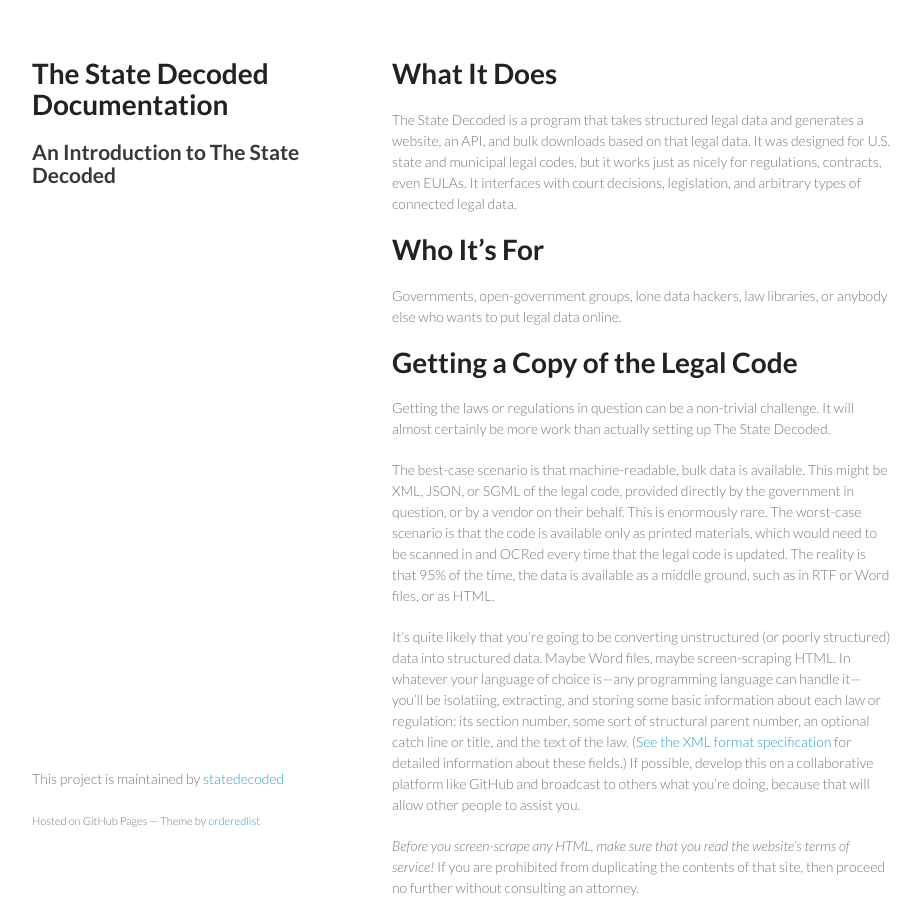
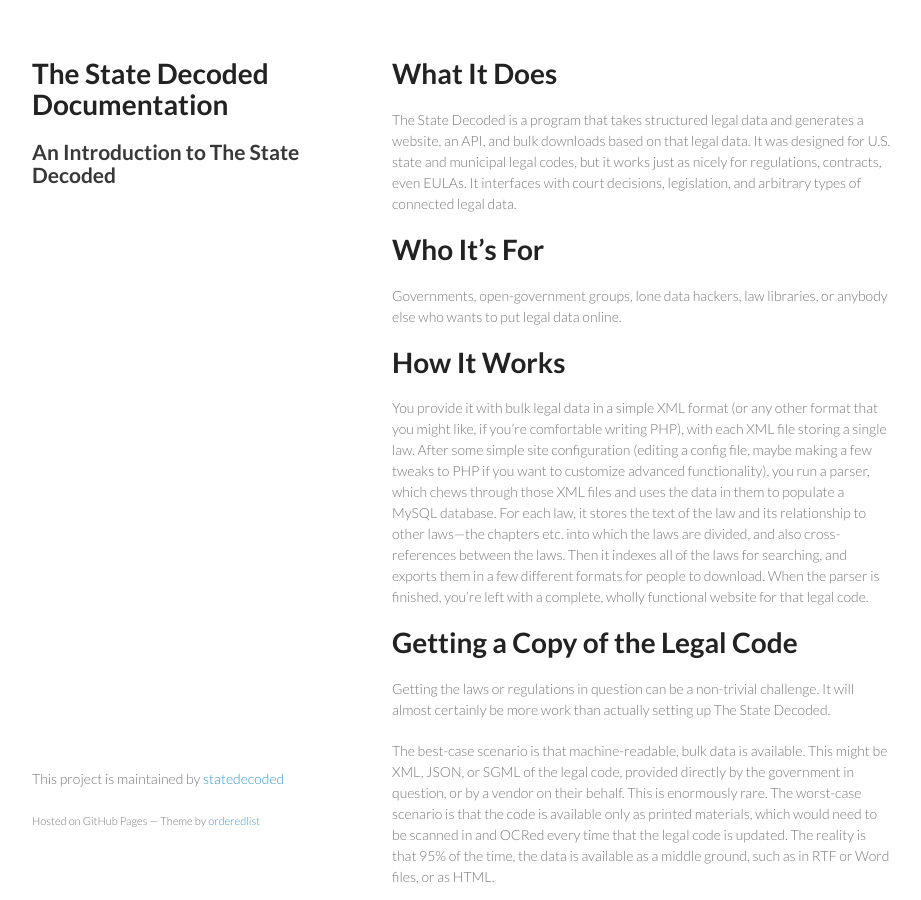
Before and after one commit to statedecoded/documentation, a Jekyll site: the page built from introduction.md, in a window 1280 px wide and 900 px high. Shown: the whole window, without its empty margins (178-1099 px from the left). Built offline with Jekyll 4.4.1, drawn with Linux system fonts in a browser that asks for light colours.

Commit message:
Explain how The State Decoded works

```diff
--- a/introduction.md
+++ b/introduction.md
@@ -10,6 +10,9 @@
 # Who It’s For
 
 Governments, open-government groups, lone data hackers, law libraries, or anybody else who wants to put legal data online.
+
+# How It Works
+You provide it with bulk legal data in a simple XML format (or any other format that you might like, if you're comfortable writing PHP), with each XML file storing a single law. After some simple site configuration (editing a config file, maybe making a few tweaks to PHP if you want to customize advanced functionality), you run a parser, which chews through those XML files and uses the data in them to populate a MySQL database. For each law, it stores the text of the law and its relationship to other laws—the chapters etc. into which the laws are divided, and also cross-references between the laws. Then it indexes all of the laws for searching, and exports them in a few different formats for people to download. When the parser is finished, you're left with a complete, wholly functional website for that legal code.
 
 # Getting a Copy of the Legal Code
 
```
